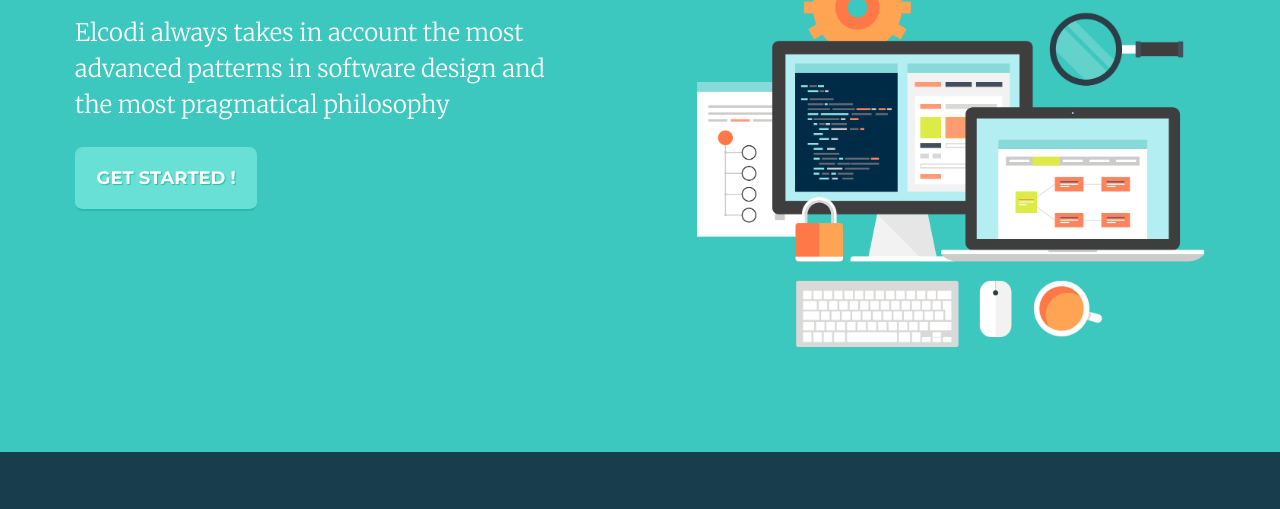
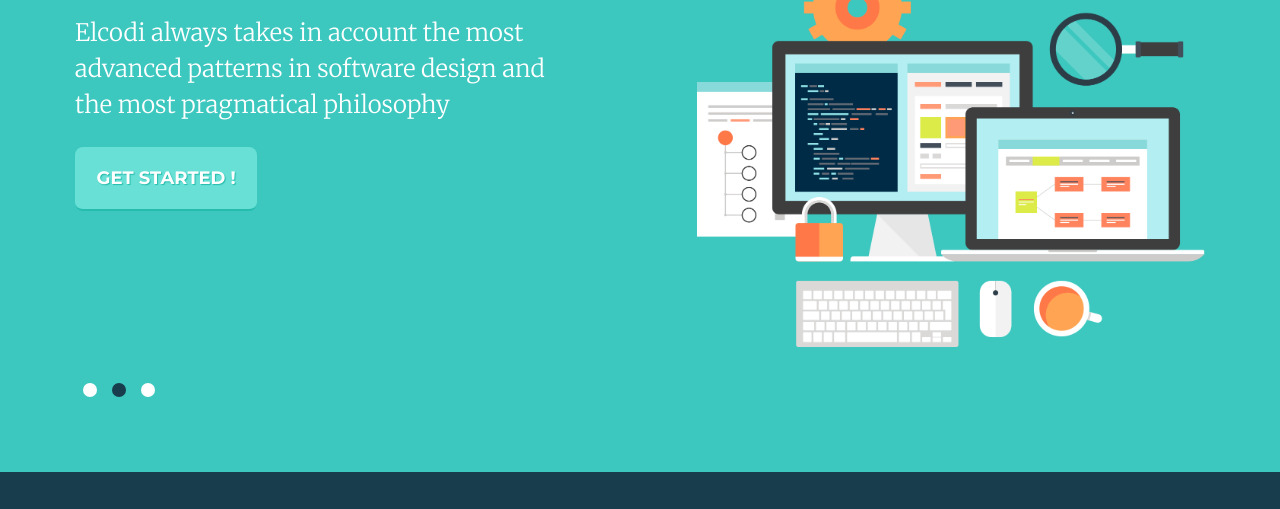
Before and after one commit to elcodi/elcodi.github.io, a website: page index.html in a window 1280 px wide. Shown: the part 291-800 px from the top of the page. Drawn offline with Linux system fonts and the light colour scheme.

Commit message:
Include carousel dots navigator

```diff
--- a/js/main.js
+++ b/js/main.js
@@ -42,6 +42,7 @@
     function initCarousel() {
 
         return $('.carousel').slick({
+            dots: true,
             arrows: false,
             infinite: true,
             autoplay: true,
```
Also changed, not shown: sass/component/carousel/_carousel.sass (+35 -1 lines), css/main.css, 1 other file.
